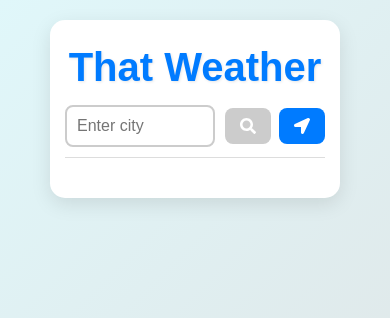
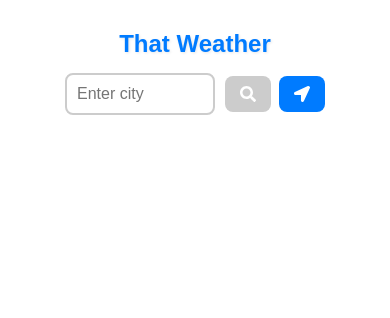
Before and after one commit to nafizMazumder/that-weather, a React (Create React App) app: page / in a window 390 px wide. Shown: the top 318 px of the page. Built offline with nearby package versions, Linux system fonts and the light colour scheme.

Commit message:
updated styles

```diff
--- a/src/components/Weather.css
+++ b/src/components/Weather.css
@@ -8,43 +8,26 @@
 /* Body Styling */
 body {
     font-family: 'Arial', sans-serif;
-    background: linear-gradient(135deg, #e0f7fa, #e0e0e0);
     color: #333;
     display: flex;
     justify-content: center;
     align-items: flex-start;
     min-height: 100vh;
     overflow-x: hidden;
-    padding: 20px;
 }
 
-/* Main Container */
-.weather-container {
-    display: flex;
-    flex-direction: column;
-    align-items: center;
-    max-width: 900px;
+/* Search Section Styling */
+.search-section {
     width: 100%;
     background-color: #ffffff;
-    border-radius: 15px;
-    box-shadow: 0px 6px 20px rgba(0, 0, 0, 0.1);
-    padding: 25px;
-    position: relative;
+    padding: 30px 0;
+    text-align: center;
+    position: sticky;
+    top: 0;
+    z-index: 10;
 }
 
-/* Top Section Styling */
-.top-section {
-    width: 100%;
-    position: sticky;
-    top: 0;
-    background-color: #ffffff;
-    z-index: 10;
-    padding: 10px 0;
-    border-bottom: 1px solid #ddd;
-    text-align: center;
-}
-
-.top-section h1 {
+.search-section h1 {
     font-size: 2.5rem;
     color: #007BFF;
     font-weight: bold;
@@ -113,9 +96,22 @@ button svg {
     vertical-align: middle;
 }
 
+/* Weather Container (Results and Forecast) */
+.weather-container {
+    display: flex;
+    flex-direction: column;
+    align-items: center;
+    justify-content: center;
+    width: auto;
+    height: auto;
+    background-color: #ffffff;
+    padding: 20px;
+    position: relative;
+}
+
 /* Weather Data Section */
 .weather-data {
-    width: 100%;
+    width: 80%;
     text-align: center;
     margin-top: 25px;
 }
@@ -157,13 +153,13 @@ button svg {
 .weather-result {
     text-align: center;
     margin-bottom: 25px;
-    width: 100%;
+    width: 80%;
     background-color: #f9f9f9;
     border: 2px solid #ddd;
     border-radius: 12px;
     padding: 20px;
     box-shadow: 0px 3px 8px rgba(0, 0, 0, 0.1);
-    transition: transform 0.2s ease, box-shadow 0.2s ease; /* Added transition for hover effect */
+    transition: transform 0.2s ease, box-shadow 0.2s ease;
 }
 
 .weather-result h2 {
@@ -187,14 +183,14 @@ button svg {
 
 /* Hover Effect for Weather Result */
 .weather-result:hover {
-    transform: scale(1.05);
+    transform: scale(1.02);
     box-shadow: 0px 5px 15px rgba(0, 0, 0, 0.3);
 }
 
 /* Forecast Styling */
 .forecast {
     margin-top: 25px;
-    width: 100%;
+    width: 80%;
     text-align: center;
 }
 
@@ -218,14 +214,14 @@ button svg {
     border-radius: 12px;
     padding: 20px;
     text-align: center;
-    width: 100%; /* Full width for all cards to make them uniform */
+    width: 100%;
     box-shadow: 0px 3px 8px rgba(0, 0, 0, 0.15);
     transition: transform 0.2s ease, box-shadow 0.2s ease;
-    margin-bottom: 15px; /* Added margin-bottom to separate forecast cards */
+    margin-bottom: 15px;
 }
 
 .forecast-card:hover {
-    transform: scale(1.05);
+    transform: scale(1.02);
     box-shadow: 0px 5px 15px rgba(0, 0, 0, 0.3);
 }
 
@@ -261,11 +257,15 @@ button svg {
     }
 
     .forecast-card {
-        width: 100%; /* Full width on smaller screens */
+        width: 100%;
     }
 
     .weather-container {
         padding: 15px;
+    }
+
+    .search-section h1 {
+        font-size: 2rem;
     }
 }
 
@@ -275,10 +275,14 @@ button svg {
     }
 
     .forecast-card {
-        width: 100%; /* Full width on small screens */
+        width: 100%;
     }
 
     .weather-container {
         padding: 15px;
     }
+
+    .search-section h1 {
+        font-size: 1.5rem;
+    }
 }
--- a/src/components/Weather.js
+++ b/src/components/Weather.js
@@ -121,9 +121,8 @@ const Weather = () => {
     };
 
     return (
-        <div className={`weather-container ${getWeatherBackgroundClass()}`}>
-            {/* Top Section */}
-            <div className="top-section">
+        <div>
+            <div className="search-section">
                 <h1>That Weather</h1>
                 <form className="weather-form" onSubmit={handleSubmit}>
                     <input
@@ -155,7 +154,7 @@ const Weather = () => {
             </div>
 
             {/* Weather Data Section */}
-            <div className="weather-data">
+            <div className={`weather-container ${getWeatherBackgroundClass()}`}>
                 {loading && (
                     <div>
                         <div className="spinner"></div>
@@ -194,8 +193,7 @@ const Weather = () => {
                         <div className="forecast-cards">
                             {Object.values(
                                 forecast.list.reduce((acc, item) => {
-                                    // Get the date from item.dt_txt and format it properly
-                                    const date = new Date(item.dt_txt).toLocaleDateString(); // Convert to readable date
+                                    const date = new Date(item.dt_txt).toLocaleDateString();
                                     if (!acc[date]) {
                                         acc[date] = {
                                             temp_min: item.main.temp_min,
@@ -205,20 +203,19 @@ const Weather = () => {
                                             pressure: item.main.pressure,
                                             wind: item.wind.speed,
                                             pop: item.pop,
-                                            dt_txt: item.dt_txt,  // Store the full date-time for later use if needed
+                                            dt_txt: item.dt_txt,
                                         };
                                     } else {
-                                        // Update the min/max temperature for the day
                                         acc[date].temp_min = Math.min(acc[date].temp_min, item.main.temp_min);
                                         acc[date].temp_max = Math.max(acc[date].temp_max, item.main.temp_max);
                                     }
                                     return acc;
                                 }, {})
                             )
-                                .slice(0, 6) // You only need the first 6 forecast days
+                                .slice(0, 6)
                                 .map((day, index) => {
                                     const forecastDate = new Date(day.dt_txt);
-                                    const formattedDate = forecastDate.toLocaleDateString(); // Format the date properly here
+                                    const formattedDate = forecastDate.toLocaleDateString();
                                     return (
                                         <div className="forecast-card" key={index}>
                                             <img
@@ -226,9 +223,7 @@ const Weather = () => {
                                                 alt={day.weather.description}
                                                 className="weather-icon"
                                             />
-                                            <p>
-                                                <strong>{formattedDate}</strong> {/* Correct date display */}
-                                            </p>
+                                            <p><strong>{formattedDate}</strong></p>
                                             <p>Temperature: Max {day.temp_max}°C | Min {day.temp_min}°C</p>
                                             <p>{day.weather.description}</p>
                                             <p>Humidity: {day.humidity}%</p>
@@ -238,14 +233,10 @@ const Weather = () => {
                                         </div>
                                     );
                                 })}
-
                         </div>
                     </div>
                 )}
-
-
             </div>
-
         </div>
     );
 };
```
